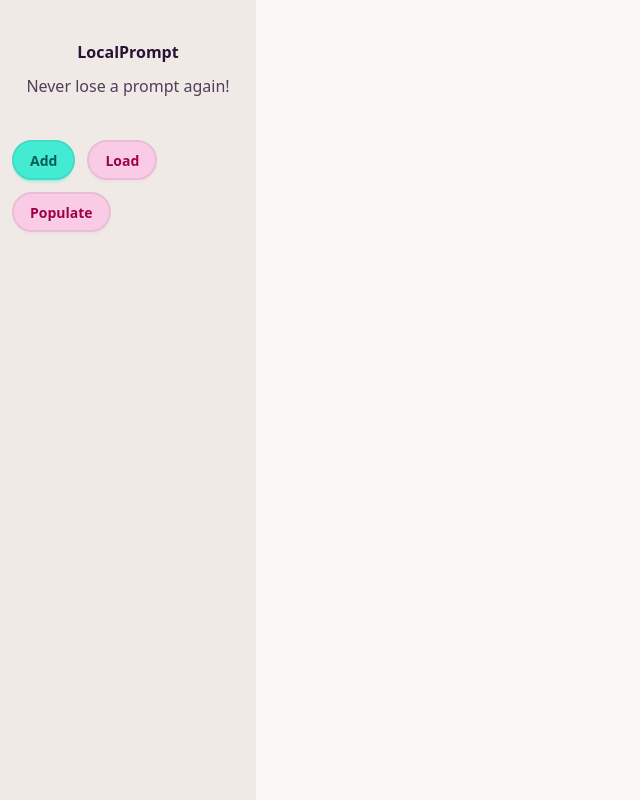
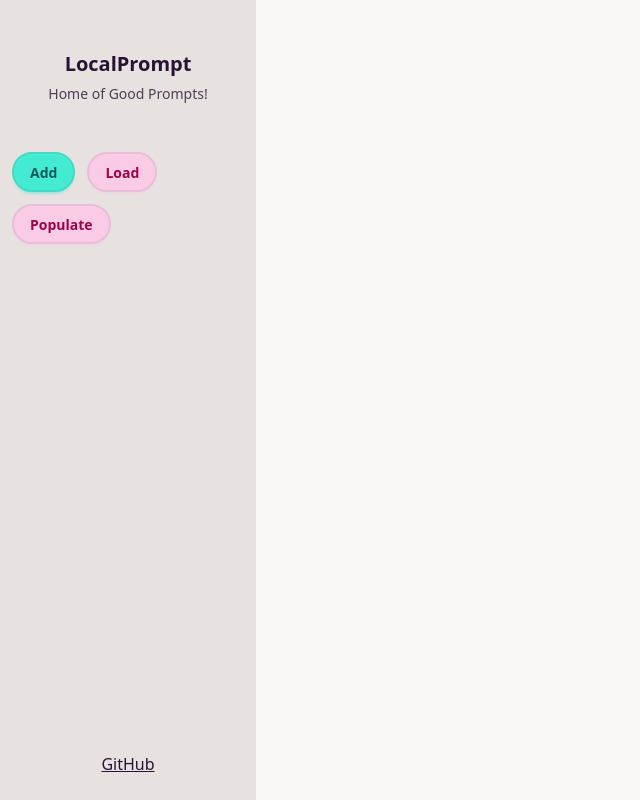
Before and after one commit to iaseth/localprompt, a SvelteKit app in the folder sv-app/: page / in a window 1280 px wide. Shown: the whole page, without its empty margins (0-640 px from the left). Built offline with nearby package versions, Linux system fonts and the light colour scheme.

Commit message:
Lots of small changes

```diff
--- a/sv-app/src/components/PromptCard.svelte
+++ b/sv-app/src/components/PromptCard.svelte
@@ -16,7 +16,7 @@
 	const neverUpdated = prompt.createdAt === prompt.updatedAt;
 </script>
 
-<article class="card bg-base-200 shadow-sm">
+<article class="card bg-base-300 shadow-sm">
 	<section class="card-body">
 		<h2 class="card-title">{prompt.title}</h2>
 		<p>{prompt.prompt}</p>
--- a/sv-app/src/routes/+page.svelte
+++ b/sv-app/src/routes/+page.svelte
@@ -65,6 +65,10 @@
 			}
 		});
 	}
+
+	$effect(() => {
+		loadPrompts();
+	});
 </script>
 
 <svelte:head>
@@ -72,10 +76,10 @@
 </svelte:head>
 
 <section class="h-screen w-full overflow-hidden flex">
-	<aside class="w-64 h-full overflow-y-auto bg-base-200 px-3 py-6">
-		<header class="prose text-center py-4">
-			<h4>LocalPrompt</h4>
-			<p>Never lose a prompt again!</p>
+	<aside class="w-64 h-full overflow-y-auto bg-base-300 px-3 py-6 flex flex-col">
+		<header class="prose text-center py-6">
+			<h3>LocalPrompt</h3>
+			<p class="-mt-2 text-sm">Home of Good Prompts!</p>
 		</header>
 
 		<section class="flex flex-wrap gap-3 py-6">
@@ -83,6 +87,12 @@
 			<button class="btn btn-secondary" onclick={loadPrompts}>Load</button>
 			<button class="btn btn-secondary" onclick={populateExamplePrompts}>Populate</button>
 		</section>
+
+		<section class="grow"></section>
+
+		<footer class="text-center">
+			<a class="link" href="https://github.com/iaseth/localprompt">GitHub</a>
+		</footer>
 	</aside>
 
 	<main class="flex-1 h-full overflow-y-auto">
--- a/sv-app/src/ui/IconButton.svelte
+++ b/sv-app/src/ui/IconButton.svelte
@@ -11,7 +11,7 @@
 </script>
 
 <div class="tooltip" data-tip={tooltip}>
-	<button {onclick} class="btn">
+	<button {onclick} class="btn bg-base-100">
 		{@render children()}
 	</button>
 </div>
```
